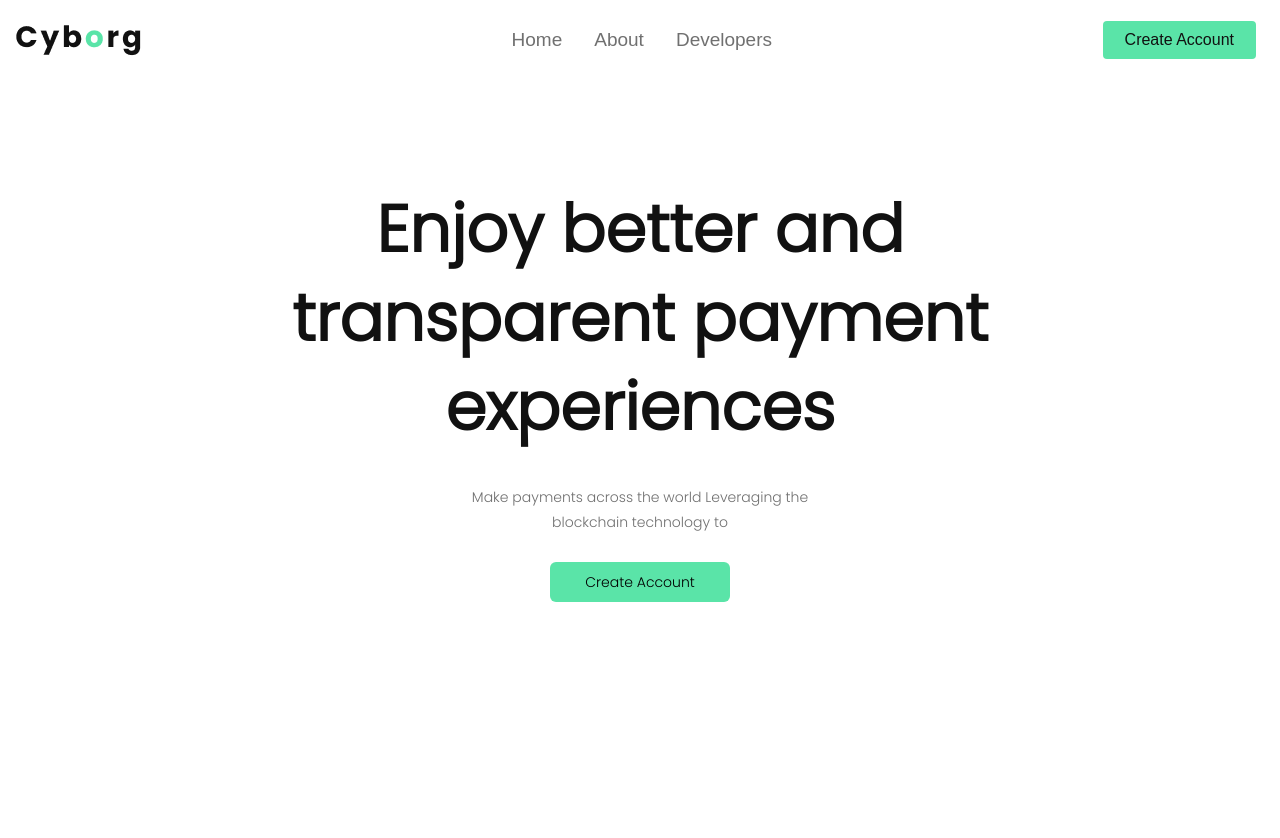
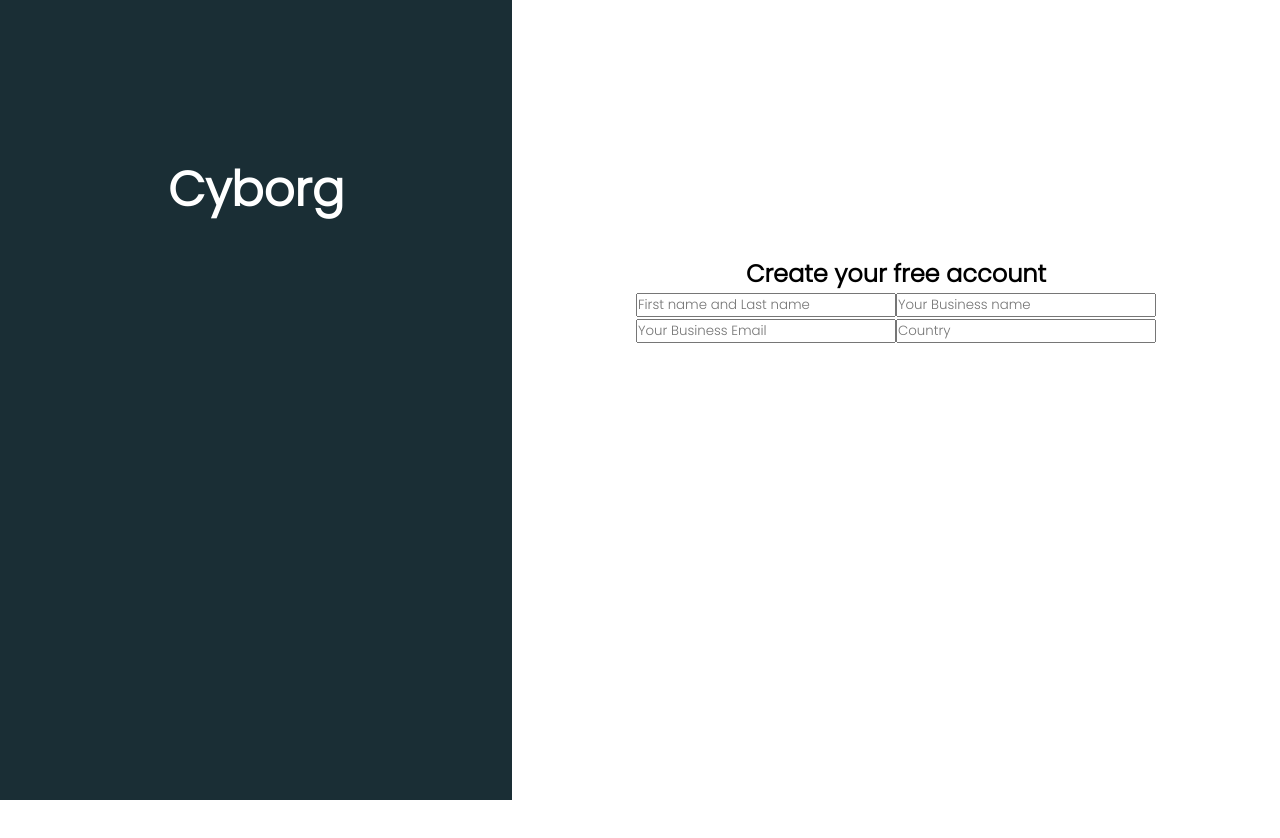
Before and after one commit to Hackfest01/cyborg, a React (Create React App) app: page / in a window 1280 px wide. Shown: the top 838 px of the page. Before the commit the page ends 800 px from the top, so only its background shows below. Built offline with nearby package versions, Linux system fonts and the light colour scheme; the HTML template or start-up script is replaced by a standard one.

Commit message:
fixed first page

```diff
--- a/src/App.js
+++ b/src/App.js
@@ -1,13 +1,12 @@
 import './App.css';
-import Index from "./components/Page";
+import Index from "./components/security/index";
 import { BrowserRouter as Router} from "react-router-dom";
-// import AuthenticateElement from "./components/Page/AuthenticateElement";
 
 const App = () => {
     return(
         <Router>
             <Index/>
-            {/*<AuthenticateElement/>*/}
+
         </Router>
     )
 }
--- a/src/components/Page/Page.js
+++ b/src/components/Page/Page.js
@@ -77,7 +77,6 @@ export const NavBtnLink = styled(Link)`
 
 export const Frame = styled.h1`
   color: #111111;
-  font-family: 'Poppins', sans-serif;
   font-weight: bolder;
   margin-top: 100px;
   font-size: 65.2878px;
@@ -97,7 +96,6 @@ export const Text3 = styled.p`
 `
 
 export const LightText = styled.p`
-  font-family: 'Poppins', sans-serif;
   font-style: normal;
   font-weight: 400;
   color: rgba(17, 17, 17, 0.6);
@@ -112,7 +110,6 @@ export const Paragraph1 = styled.p`
 
 export const Paragraph2 = styled.p`
   margin-top: -15px;
-
 `
 
 export const Paragraph3 = styled.div`
@@ -122,5 +119,4 @@ export const Paragraph3 = styled.div`
   margin-left: 43%;
   border-radius: 6px;
   cursor: pointer;
-
 `
--- a/src/components/security/AuthenticateElement.js
+++ b/src/components/security/AuthenticateElement.js
@@ -0,0 +1,37 @@
+import styled from "styled-components"
+
+export const Body = styled.section`
+  width: 100%;
+  position: static;
+  display: flex;
+`
+
+export const LeftDesign = styled.div`
+  background: #1A2E35;
+  width: 40%;
+  height: 100vh;
+`
+
+export const RightDesign = styled.div`
+  background: #ffff;
+  width: 60%;
+  height: 100vh;
+  text-align: center;
+
+  margin-top: 20%;
+`
+
+export const Text = styled.p`
+  text-align: center;
+  margin-top: 30%;
+  font-style: normal;
+  font-weight: 900;
+  color: #FFFFFF;
+  font-size: 48px;
+`
+
+export const Topic = styled.h6`
+  font-style: normal;
+  font-weight: 900;
+  font-size: 24px;
+`
--- a/src/components/security/index.js
+++ b/src/components/security/index.js
@@ -1,9 +1,21 @@
 import React from "react";
+import { LeftDesign, Body, RightDesign, Text, Topic } from "./AuthenticateElement";
 
 const Index = () =>{
     return(
         <>
-            <p>Hello</p>
+            <Body>
+                <LeftDesign>
+                    <Text>Cyborg</Text>
+                </LeftDesign>
+                <RightDesign>
+                    <Topic>Create your free account</Topic>
+                    <input name={"Full name"} placeholder={"First name and Last name"} required/>
+                    <input name={"Business name"} placeholder={"Your Business name"} required/>
+                    <input name={"Business email"} placeholder={"Your Business Email"} required/>
+                    <input name={"Country"} placeholder={"Country"} required/>
+                </RightDesign>
+            </Body>
         </>
 
     )
```
